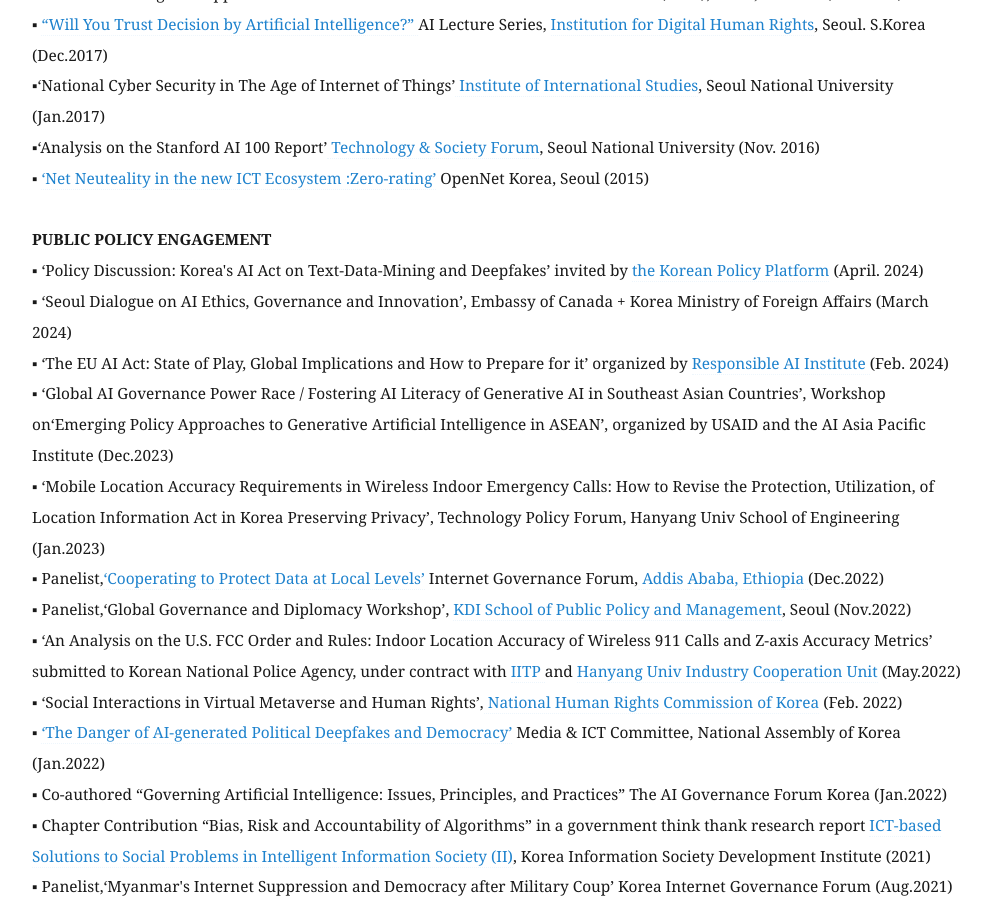
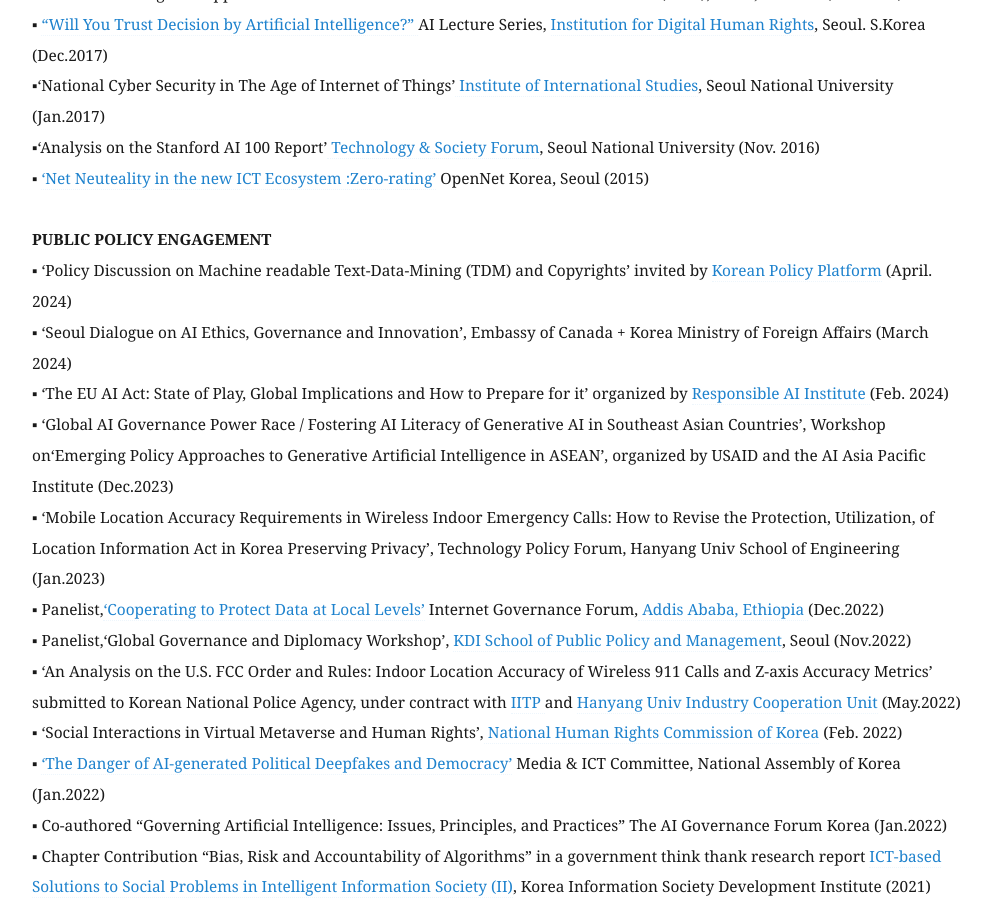
Before and after one commit to eunchangchoi/eunchangchoi.github.io, a Jekyll site: the page built from index.md, in a window 1280 px wide and 900 px high, scrolled down 7234 px. Shown: the whole window, without its empty margins (68-1059 px from the left). Built offline with Jekyll 4.4.1, drawn with Linux system fonts in a browser that asks for light colours.

Commit message:
Update index.md

```diff
--- a/index.md
+++ b/index.md
@@ -158,7 +158,7 @@
   <br>
 
  <strong> PUBLIC POLICY ENGAGEMENT </strong> <br>
-▪ ‘Policy Discussion: Korea's AI Act on Text-Data-Mining and Deepfakes’ invited by <a href="https://k-pol.org/">the Korean Policy Platform</a> (April. 2024) <br>
+▪ ‘Policy Discussion on Machine readable Text-Data-Mining (TDM) and Copyrights’ invited by <a href="https://k-pol.org/"> Korean Policy Platform</a> (April. 2024) <br>
 ▪ ‘Seoul Dialogue on AI Ethics, Governance and Innovation’, Embassy of Canada + Korea Ministry of Foreign Affairs (March 2024) <br>
 ▪ ‘The EU AI Act: State of Play, Global Implications and How to Prepare for it’ organized by <a href="https://www.responsible.ai/"> Responsible AI Institute </a> (Feb. 2024) <br>
 ▪ ‘Global AI Governance Power Race / Fostering AI Literacy of Generative AI in Southeast Asian Countries’, Workshop on‘Emerging Policy Approaches to Generative Artificial Intelligence in ASEAN’, organized by USAID and the AI Asia Pacific Institute (Dec.2023) <br>
```
